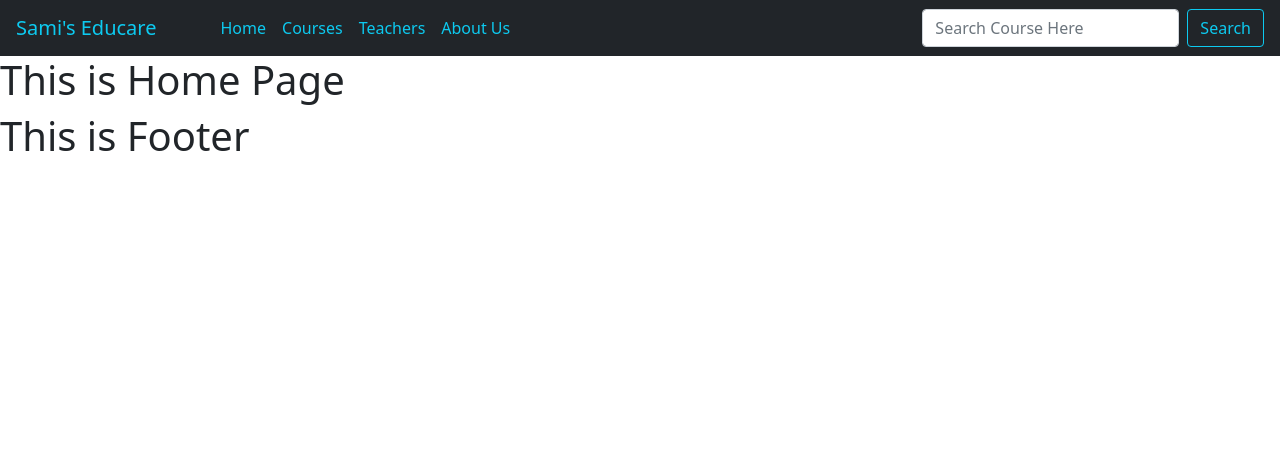
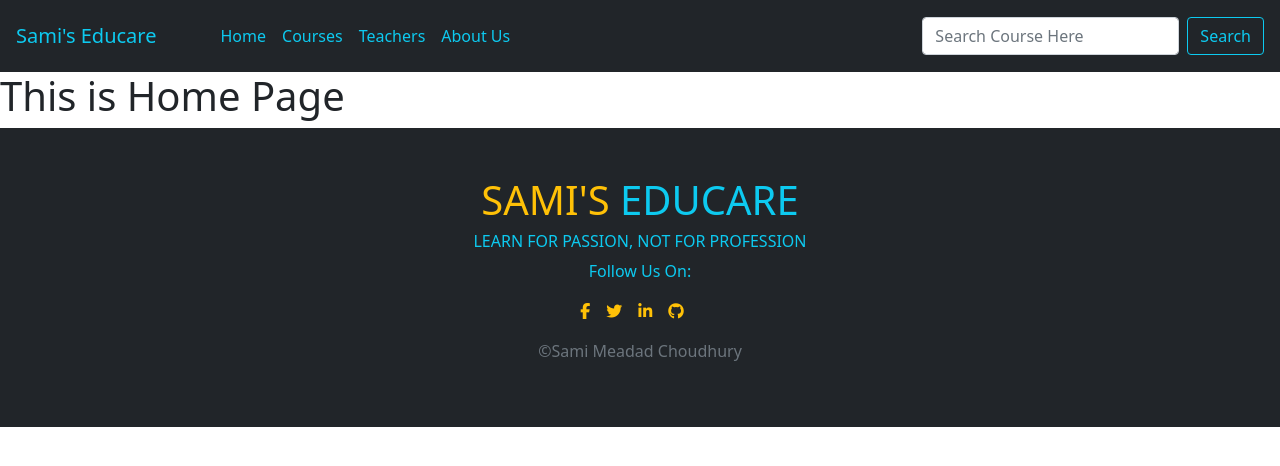
Before and after one commit to samimeadad/review-website-samimeadad, a React (Create React App) app: page / in a window 1280 px wide. Shown: the top 466 px of the page. Built offline with nearby package versions, Linux system fonts and the light colour scheme.

Commit message:
footer section done Alhamdulillah

```diff
--- a/public/index.html
+++ b/public/index.html
@@ -7,6 +7,9 @@
     <meta name="viewport" content="width=device-width, initial-scale=1" />
     <meta name="theme-color" content="#000000" />
     <meta name="description" content="Web site created using create-react-app" />
+    <!-- fontawesome CDN Link -->
+    <script src="https://kit.fontawesome.com/81654f32e5.js" crossorigin="anonymous"></script>
+
     <link rel="apple-touch-icon" href="%PUBLIC_URL%/logo192.png" />
     <!--
       manifest.json provides metadata used when your web app is installed on a
@@ -22,7 +25,7 @@
       work correctly both with client-side routing and a non-root public URL.
       Learn how to configure a non-root public URL by running `npm run build`.
     -->
-    <title>React App</title>
+    <title>Sami's Educare</title>
   </head>
 
   <body>
--- a/src/components/Footer/Footer.js
+++ b/src/components/Footer/Footer.js
@@ -2,9 +2,18 @@ import React from 'react';
 
 const Footer = () => {
     return (
-        <div>
-            <h1>This is Footer</h1>
-        </div>
+        <footer className="bg-dark text-center p-5">
+            <h1 className="text-info"><span className="text-warning">SAMI'S</span> EDUCARE</h1>
+            <h6 className="text-info">LEARN FOR PASSION, NOT FOR PROFESSION</h6>
+            <p className="text-info">Follow Us On:</p>
+            <p>
+                <a href="https://www.facebook.com/" target="_blank"><i aria-hidden="true" className="fa fa-facebook text-warning me-3" data-toggle="tooltip" title="Facebook"></i></a>
+                <a href="https://www.twitter.com/" target="_blank"><i aria-hidden="true" className="fa fa-twitter text-warning me-3" data-toggle="tooltip" title="Twitter"></i></a>
+                <a href="https://www.linkedin.com/" target="_blank"><i aria-hidden="true" className="fa fa-linkedin text-warning me-3" data-toggle="tooltip" title="Linkedin"></i></a>
+                <a href="https://www.github.com/" target="_blank"><i aria-hidden="true" className="fa fa-github text-warning me-3" data-toggle="tooltip" title="Github"></i></a>
+            </p>
+            <p className="text-secondary">&copy;Sami Meadad Choudhury</p>
+        </footer>
     );
 };
 
--- a/src/components/Header/Header.js
+++ b/src/components/Header/Header.js
@@ -4,9 +4,10 @@ import { NavLink } from 'react-router-dom';
 
 const Header = () => {
     return (
-        <Navbar bg="dark" variant="dark">
+        <header>
+            <Navbar className="p-3" bg="dark" variant="dark">
                 <Navbar.Brand>
-                <NavLink to="/home" className="ms-3 me-5 text-info text-decoration-none">
+                    <NavLink to="/home" className="me-5 text-info text-decoration-none">
                         Sami's Educare
                     </NavLink>
                 </Navbar.Brand>
@@ -23,9 +24,10 @@ const Header = () => {
                         className="me-2"
                         aria-label="Search"
                     />
-                <Button className="me-3" variant="outline-info">Search</Button>
+                    <Button variant="outline-info">Search</Button>
                 </Form>
             </Navbar>
+        </header>
     );
 };
 
```
Lines whose indentation alone changed are shown as unchanged.
